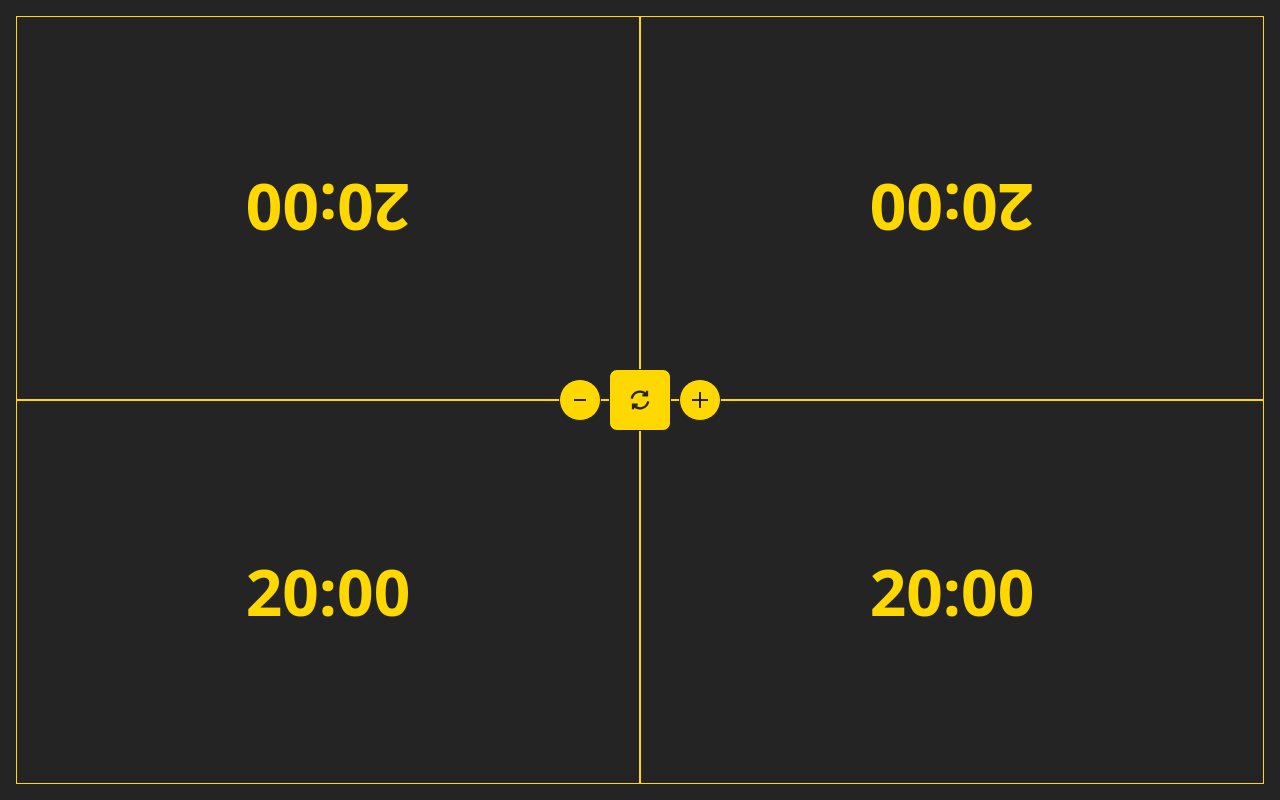
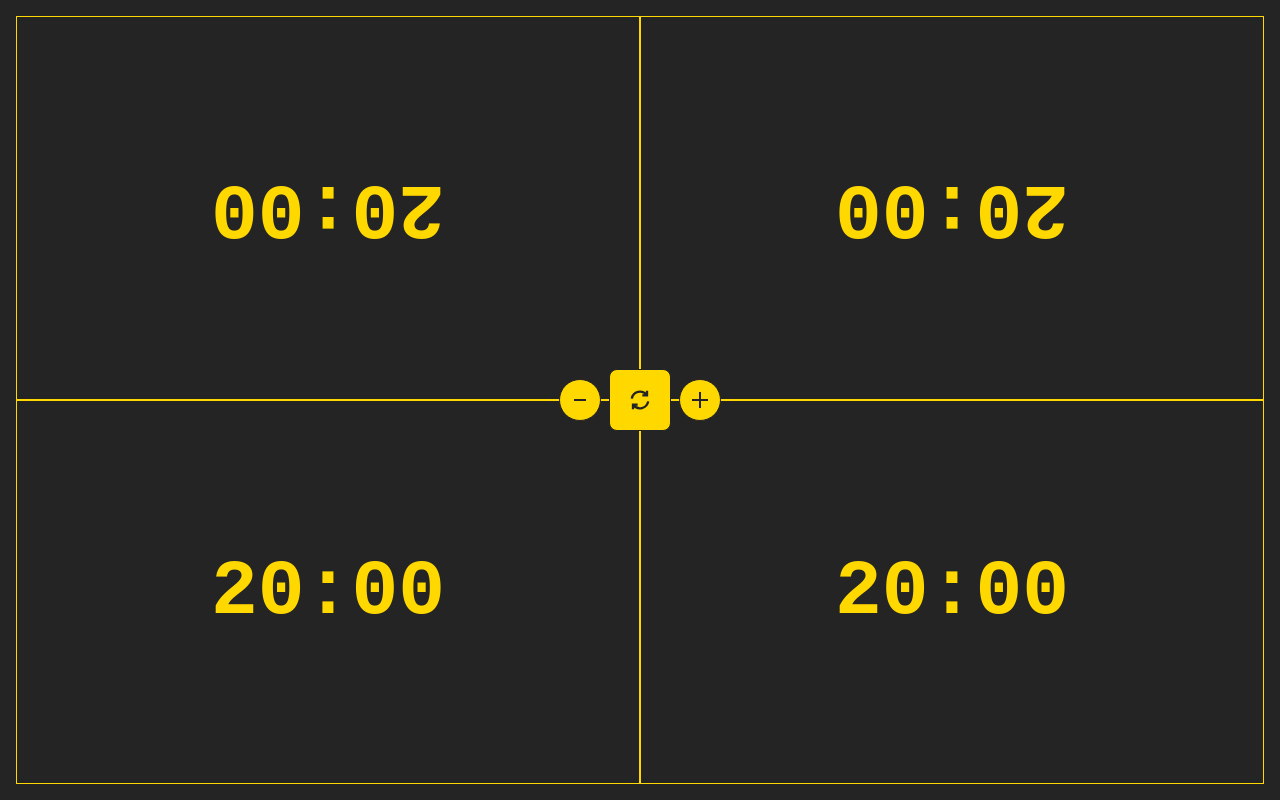
Before and after one commit to JuanluR8/commander-clock-react, a React (Vite) app: page / in a window 1280 px wide. Built offline with nearby package versions, Linux system fonts and the light colour scheme.

Commit message:
style: add style to clock text

```diff
--- a/src/components/PlayerClock/PlayerClock.tsx
+++ b/src/components/PlayerClock/PlayerClock.tsx
@@ -19,7 +19,7 @@ export const PlayerClock = (props: Props) => {
   const articleClasses = [
     'player-clock',
     ...isActive ? ['active'] : [],
-    ...playerId < (state.numPlayers / 2) ? ['flip'] : ''
+    ...playerId < (state.numPlayers / 2) ? ['flip'] : []
   ]
 
   const decreaseTimeout = useCallback(() => {
--- a/src/components/PlayerClock/Playerclock.styles.css
+++ b/src/components/PlayerClock/Playerclock.styles.css
@@ -20,12 +20,15 @@
   }
 
   .player-clock--time {
-    font-size: 4em;
+    --font-size: 6em;
+
+    font-size: var(--font-size);
     font-weight: bold;
-    cursor: inherit;
+    user-select: none;
+    font-family: monospace;
 
     @media (max-width: 600px) {
-      font-size: 2.4em;
+      --font-size: 2.6em;
     }
   }
 }
--- a/src/styles/index.css
+++ b/src/styles/index.css
@@ -1,11 +1,11 @@
 :root {
   font-family: system-ui, Avenir, Helvetica, Arial, sans-serif;
-  line-height: 1.5;
+  line-height: 1.6;
   font-weight: 400;
 
   color-scheme: dark light;
   color: rgba(255, 255, 255, 0.87);
-  background-color: #242424;
+  background-color: var(--black);
 
   font-synthesis: none;
   text-rendering: optimizeLegibility;
```
